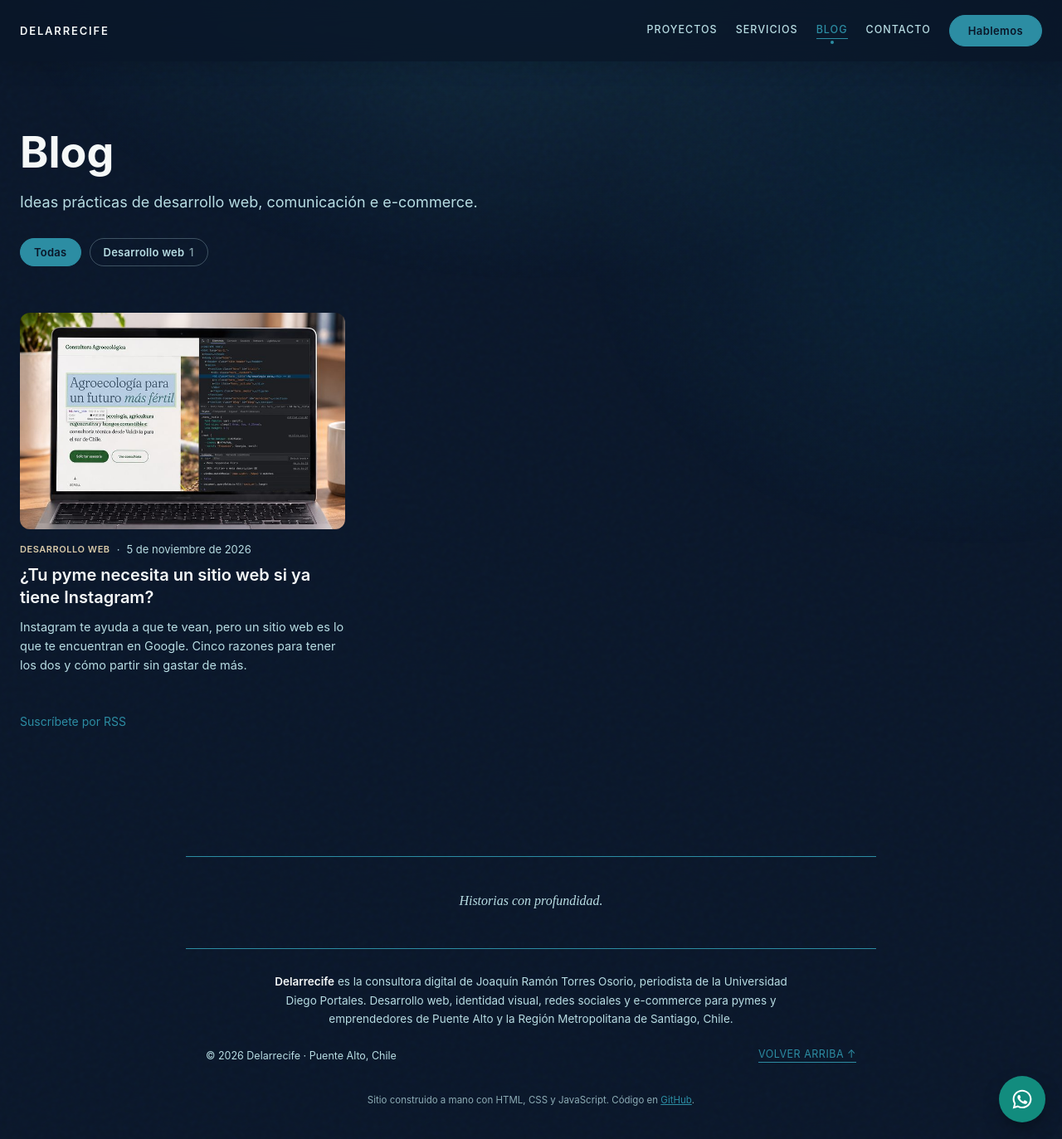
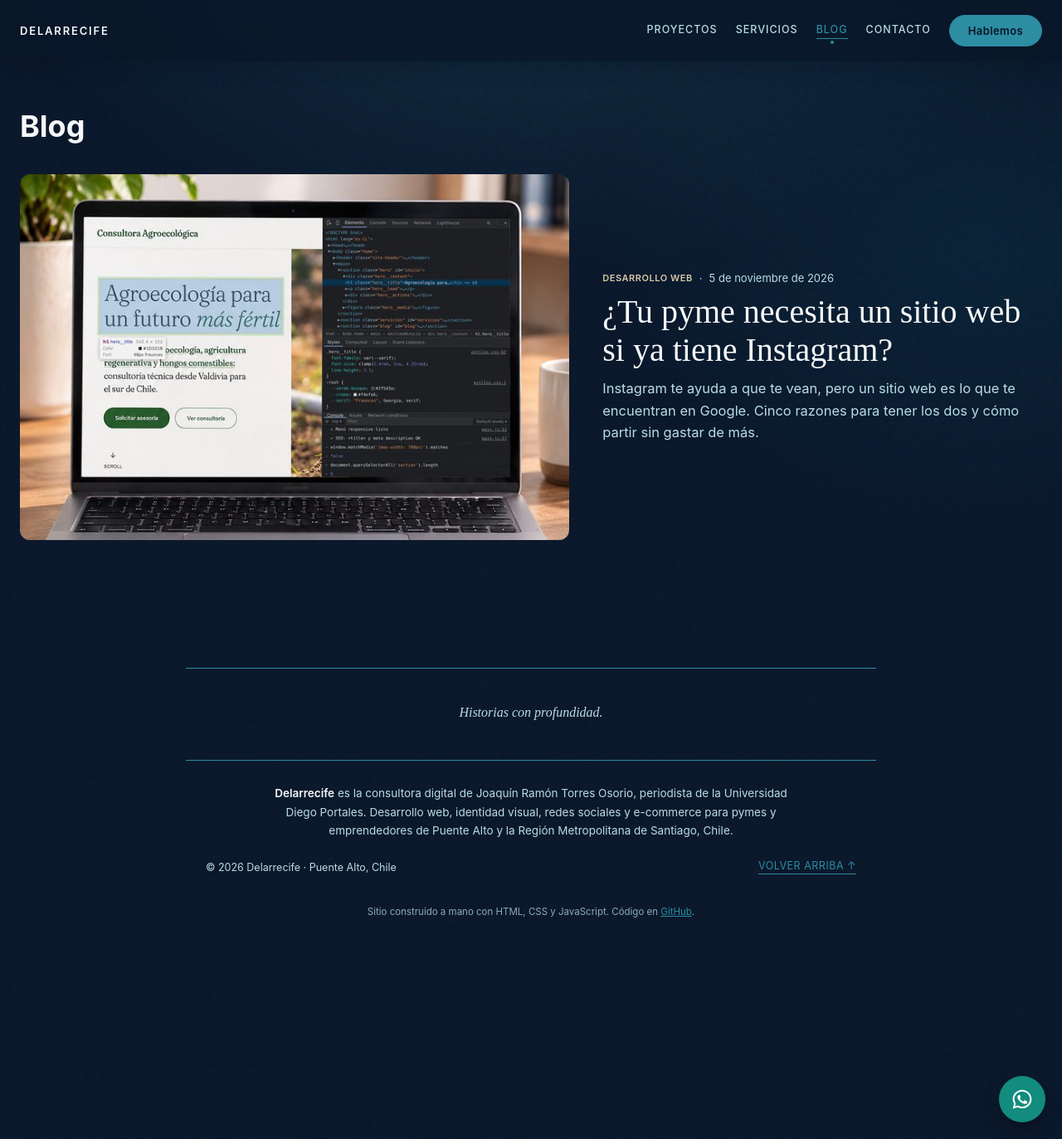
Before and after one commit to joaquintorresperiodista/delarrecife, a Jekyll site: the page built from blog/index.html, in a window 1280 px wide and 1373 px high. Shown: the whole window at 83% size. Built offline with Jekyll 4.4.1, drawn with Linux system fonts in a browser that asks for light colours.

Commit message:
Blog: listado solo con tarjetas, entrada reciente destacada y sin RSS visible
- Se quitan el subtítulo y el enlace de suscripción RSS
- La entrada más reciente ocupa todo el ancho (imagen + texto lado a lado)
- Filtros por categoría solo cuando hay entradas de 2 o más categorías, sin contadores
- ?v=3 en style.css y script.js para que los navegadores no usen la versión vieja

Co-Authored-By: Claude Opus 5.5 <noreply@anthropic.com>
Claude-Session: https://claude.ai/code/session_01KNzWafUj1KWD7ise4VvvCA

```diff
--- a/404.html
+++ b/404.html
@@ -33,7 +33,7 @@
 <link rel="preconnect" href="https://fonts.googleapis.com">
 <link rel="preconnect" href="https://fonts.gstatic.com" crossorigin>
 <link href="https://fonts.googleapis.com/css2?family=DM+Serif+Display:ital@0;1&family=Inter:wght@400;500;600&family=Space+Grotesk:wght@500;700&display=swap" rel="stylesheet">
-<link rel="stylesheet" href="/delarrecife/style.css">
+<link rel="stylesheet" href="/delarrecife/style.css?v=3">
 <meta name="robots" content="noindex">
 </head>
 <body>
@@ -107,6 +107,6 @@
 </footer>
 
 
-<script src="/delarrecife/script.js"></script>
+<script src="/delarrecife/script.js?v=3"></script>
 </body>
 </html>
--- a/_includes/head.html
+++ b/_includes/head.html
@@ -41,4 +41,4 @@
 <link rel="preconnect" href="https://fonts.googleapis.com">
 <link rel="preconnect" href="https://fonts.gstatic.com" crossorigin>
 <link href="https://fonts.googleapis.com/css2?family=DM+Serif+Display:ital@0;1&family=Inter:wght@400;500;600&family=Space+Grotesk:wght@500;700&display=swap" rel="stylesheet">
-<link rel="stylesheet" href="{{ '/style.css' | relative_url }}">
+<link rel="stylesheet" href="{{ '/style.css' | relative_url }}?v=3">
--- a/_includes/tarjeta-entrada.html
+++ b/_includes/tarjeta-entrada.html
@@ -1,15 +1,21 @@
 {%- assign post = include.post -%}
 {%- assign cat = site.data.categorias | where: "clave", post.categoria | first -%}
-<article class="post-card" data-categoria="{{ post.categoria }}">
+<article class="post-card{% if include.destacada %} post-card--destacada{% endif %}" data-categoria="{{ post.categoria }}">
   <div class="post-card-thumb">
     {%- if post.imagen %}
-    <img src="{{ post.imagen | relative_url }}" alt="" loading="lazy" decoding="async"{% if post.imagen_ancho %} width="{{ post.imagen_ancho }}" height="{{ post.imagen_alto }}"{% endif %}>
+    <img src="{{ post.imagen | relative_url }}" alt="" loading="{% if include.destacada %}eager{% else %}lazy{% endif %}" decoding="async"{% if post.imagen_ancho %} width="{{ post.imagen_ancho }}" height="{{ post.imagen_alto }}"{% endif %}>
     {%- endif %}
   </div>
-  <div class="post-card-meta">
-    {%- if cat %}<span class="tag-label">{{ cat.nombre }}</span><span aria-hidden="true">·</span>{% endif %}
-    {% include fecha.html fecha=post.date %}
+  <div class="post-card-body">
+    <div class="post-card-meta">
+      {%- if cat %}<span class="tag-label">{{ cat.nombre }}</span><span aria-hidden="true">·</span>{% endif %}
+      {% include fecha.html fecha=post.date %}
+    </div>
+    {%- if include.destacada %}
+    <h2><a class="post-card-link" href="{{ post.url | relative_url }}">{{ post.title }}</a></h2>
+    {%- else %}
+    <h3><a class="post-card-link" href="{{ post.url | relative_url }}">{{ post.title }}</a></h3>
+    {%- endif %}
+    <p>{{ post.description | default: post.excerpt | strip_html | normalize_whitespace | truncate: 170 }}</p>
   </div>
-  <h3><a class="post-card-link" href="{{ post.url | relative_url }}">{{ post.title }}</a></h3>
-  <p>{{ post.description | default: post.excerpt | strip_html | normalize_whitespace | truncate: 170 }}</p>
 </article>
--- a/_layouts/default.html
+++ b/_layouts/default.html
@@ -13,6 +13,6 @@
 
 {% include footer.html %}
 
-<script src="{{ '/script.js' | relative_url }}"></script>
+<script src="{{ '/script.js' | relative_url }}?v=3"></script>
 </body>
 </html>
--- a/blog/index.html
+++ b/blog/index.html
@@ -1,41 +1,39 @@
 ---
 layout: default
 title: Blog
-subtitulo: Ideas prácticas de desarrollo web, comunicación e e-commerce.
 description: Ideas prácticas de desarrollo web, comunicación, redes sociales y e-commerce para pymes y emprendedores de Puente Alto y Santiago.
 ---
 {%- comment -%}
   LISTADO DEL BLOG (/blog/). Se arma solo con las entradas de la carpeta _posts/.
+  La entrada más reciente va destacada (ancha); el resto, en grilla.
+  Los filtros por categoría aparecen solo cuando hay entradas de 2 o más categorías.
   Para escribir una entrada nueva, mira COMO-ESCRIBIR-UNA-ENTRADA.md.
 {%- endcomment -%}
-<section class="wide-section blog-intro" aria-labelledby="blog-titulo">
+{%- assign categorias_usadas = site.posts | map: "categoria" | uniq -%}
+<section class="wide-section blog-page" aria-labelledby="blog-titulo">
+  <div class="blog-head">
     <h1 class="wide-title blog-title" id="blog-titulo">Blog</h1>
-  <p class="blog-lead">{{ page.subtitulo }}</p>
 
-  {%- if site.posts.size > 0 %}
+    {%- if categorias_usadas.size > 1 %}
     <div class="blog-filters" role="group" aria-label="Filtrar por categoría" hidden>
       <button type="button" class="blog-filter" data-filtro="todas" aria-pressed="true">Todas</button>
       {%- for cat in site.data.categorias %}
-    {%- assign cuantas = site.posts | where: "categoria", cat.clave | size %}
-    {%- if cuantas > 0 %}
-    <button type="button" class="blog-filter" data-filtro="{{ cat.clave }}" aria-pressed="false">{{ cat.nombre }} <span class="blog-filter-count">{{ cuantas }}</span></button>
+      {%- if categorias_usadas contains cat.clave %}
+      <button type="button" class="blog-filter" data-filtro="{{ cat.clave }}" aria-pressed="false">{{ cat.nombre }}</button>
       {%- endif %}
       {%- endfor %}
     </div>
     {%- endif %}
-</section>
+  </div>
 
-<section class="wide-section blog-list" aria-labelledby="blog-entradas-titulo">
-  <h2 class="sr-only" id="blog-entradas-titulo">Entradas</h2>
   {%- if site.posts.size > 0 %}
-  <div class="posts-grid">
+  <div class="posts-grid blog-list">
     {%- for post in site.posts %}
-    {% include tarjeta-entrada.html post=post %}
+    {% include tarjeta-entrada.html post=post destacada=forloop.first %}
     {%- endfor %}
   </div>
   <p class="blog-status sr-only" role="status" aria-live="polite"></p>
   {%- else %}
   <p class="blog-empty">Muy pronto, las primeras entradas.</p>
   {%- endif %}
-  <p class="blog-feed"><a href="{{ '/blog/feed.xml' | relative_url }}">Suscríbete por RSS</a></p>
 </section>
--- a/index.html
+++ b/index.html
@@ -35,7 +35,7 @@
 <link rel="preconnect" href="https://fonts.googleapis.com">
 <link rel="preconnect" href="https://fonts.gstatic.com" crossorigin>
 <link href="https://fonts.googleapis.com/css2?family=DM+Serif+Display:ital@0;1&family=Inter:wght@400;500;600&family=Space+Grotesk:wght@500;700&display=swap" rel="stylesheet">
-<link rel="stylesheet" href="style.css">
+<link rel="stylesheet" href="style.css?v=3">
 <script type="application/ld+json">
 {
   "@context": "https://schema.org",
@@ -431,6 +431,6 @@
 </footer>
 
 
-<script src="script.js"></script>
+<script src="script.js?v=3"></script>
 </body>
 </html>
--- a/style.css
+++ b/style.css
@@ -3,6 +3,8 @@
    Sitio de una sola página (index.html) + 404.html.
    Varios bloques (soluciones, comunicaciones, trayectoria, valores) no se
    usan hoy: quedan listos para cuando vuelvan esos contenidos.
+   Al cambiar este archivo o script.js, sube el ?v=N en index.html, 404.html,
+   _includes/head.html y _layouts/default.html (los navegadores guardan copia).
    ========================================================= */
 
 :root{
@@ -1513,13 +1515,13 @@ footer{max-width:832px;margin:20px auto 0;padding:26px 24px 40px;}
    BLOG — listado (/blog/) y entradas (/blog/nombre/)
    Plantillas en _layouts/ y _includes/ (Jekyll).
 =========================================================== */
-.blog-intro{padding-bottom:32px;}
-.blog-title{font-size:clamp(34px,5vw,52px);line-height:1.15;max-width:820px;}
-.blog-lead{font-family:var(--body);font-size:18px;line-height:1.6;color:var(--bruma);max-width:680px;margin:0 0 28px;}
-.blog-list{padding-top:24px;border-top:none;}
-
-/* Filtros por categoría (solo aparecen con JS; sin JS se ven todas las entradas) */
+.blog-page{border-top:none;padding-top:56px;}
+.blog-head{display:flex;flex-wrap:wrap;align-items:center;justify-content:space-between;gap:16px 24px;margin-bottom:36px;}
+.blog-title{margin:0;}
+
+/* Filtros por categoría (solo con JS y con 2+ categorías; sin JS se ven todas) */
 .blog-filters{display:flex;flex-wrap:wrap;gap:10px;}
+.blog-filters[hidden]{display:none;}
 .blog-filter{
   font-family:var(--body);font-size:13px;font-weight:600;letter-spacing:.02em;
   color:var(--bruma);background:transparent;cursor:pointer;
@@ -1529,30 +1531,36 @@ footer{max-width:832px;margin:20px auto 0;padding:26px 24px 40px;}
 .blog-filter:hover{color:var(--blanco);border-color:var(--bruma);}
 .blog-filter[aria-pressed="true"]{background:var(--agua);border-color:var(--agua);color:var(--abisal);}
 .blog-filter:focus-visible{outline:2px solid var(--agua);outline-offset:3px;}
-.blog-filter-count{opacity:.7;font-weight:500;margin-left:2px;}
 
 /* Tarjetas de entrada (listado y "Sigue leyendo") */
 .posts-grid{display:grid;grid-template-columns:repeat(auto-fill,minmax(300px,1fr));gap:40px 28px;}
-.post-card{position:relative;display:flex;flex-direction:column;gap:10px;}
+.post-card{position:relative;display:flex;flex-direction:column;gap:16px;}
+.post-card-body{display:flex;flex-direction:column;gap:10px;}
 .post-card[hidden]{display:none;}
-.post-card-thumb{aspect-ratio:1.5/1;border-radius:12px;overflow:hidden;margin-bottom:6px;background:linear-gradient(120deg, var(--arrecife), var(--agua));}
+.post-card-thumb{aspect-ratio:1.5/1;border-radius:12px;overflow:hidden;background:linear-gradient(120deg, var(--arrecife), var(--agua));}
 .post-card-thumb img{display:block;width:100%;height:100%;object-fit:cover;transition:transform .4s var(--ease);}
 .post-card:hover .post-card-thumb img{transform:scale(1.03);}
 .post-card-meta{display:flex;flex-wrap:wrap;align-items:center;gap:8px;font-family:var(--body);font-size:13px;color:var(--bruma);}
 .post-card-meta .tag-label{font-size:11px;font-weight:600;letter-spacing:.05em;text-transform:uppercase;color:var(--arena);}
+.post-card h2,
 .post-card h3{font-family:var(--body);font-weight:600;font-size:20px;line-height:1.35;color:var(--blanco);margin:0;}
 .post-card p{font-family:var(--body);font-size:14.5px;line-height:1.6;color:var(--bruma);margin:0;}
 .post-card-link{color:inherit;text-decoration:none;}
 /* Toda la tarjeta es clicable (mismo truco que el portafolio) */
 .post-card-link::before{content:"";position:absolute;inset:0;z-index:1;border-radius:12px;}
+.post-card:hover h2,
 .post-card:hover h3{color:var(--bruma);}
+
+/* Entrada destacada: la más reciente, a todo el ancho (imagen + texto lado a lado) */
+@media (min-width:861px){
+  .post-card--destacada{grid-column:1 / -1;display:grid;grid-template-columns:minmax(0,1.25fr) minmax(0,1fr);gap:40px;align-items:center;}
+  .post-card--destacada h2{font-family:var(--display);font-weight:400;font-size:clamp(30px,3.2vw,40px);line-height:1.15;}
+  .post-card--destacada p{font-size:16.5px;}
+}
 .post-card-link:focus-visible{outline:none;}
 .post-card-link:focus-visible::before{outline:2px solid var(--agua);outline-offset:6px;}
 .blog-empty{font-family:var(--body);font-size:17px;color:var(--bruma);}
-.blog-feed{font-family:var(--body);font-size:14px;margin:48px 0 0;}
-.blog-feed a,
 .post-back a{color:var(--agua);text-decoration:none;}
-.blog-feed a:hover,
 .post-back a:hover{text-decoration:underline;}
 
 /* ---- Entrada ---- */
```
Lines whose indentation alone changed are shown as unchanged.
